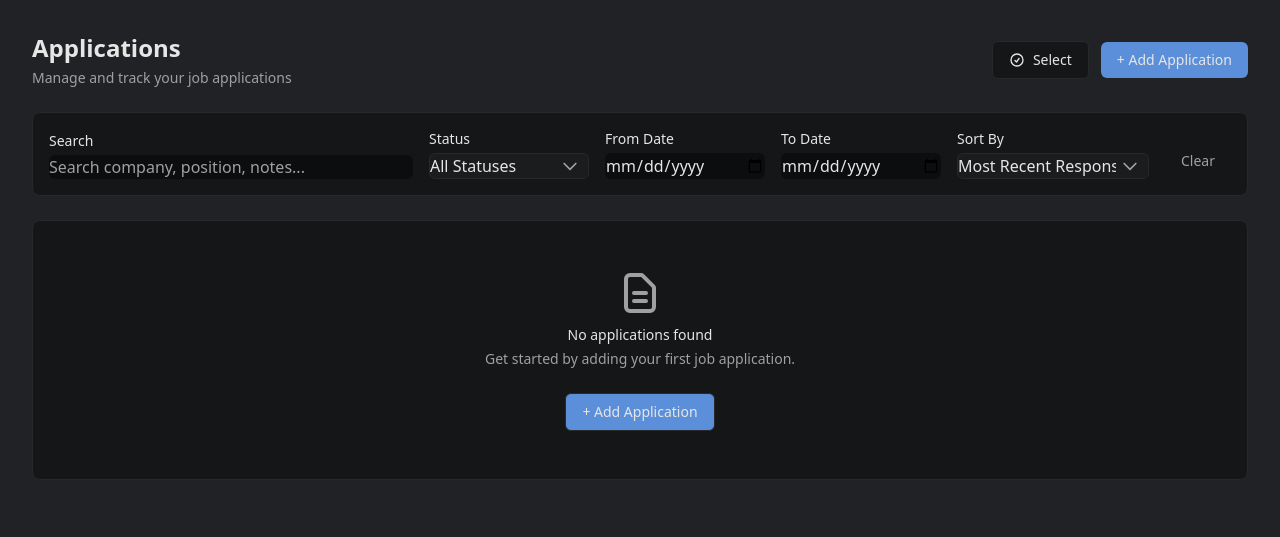
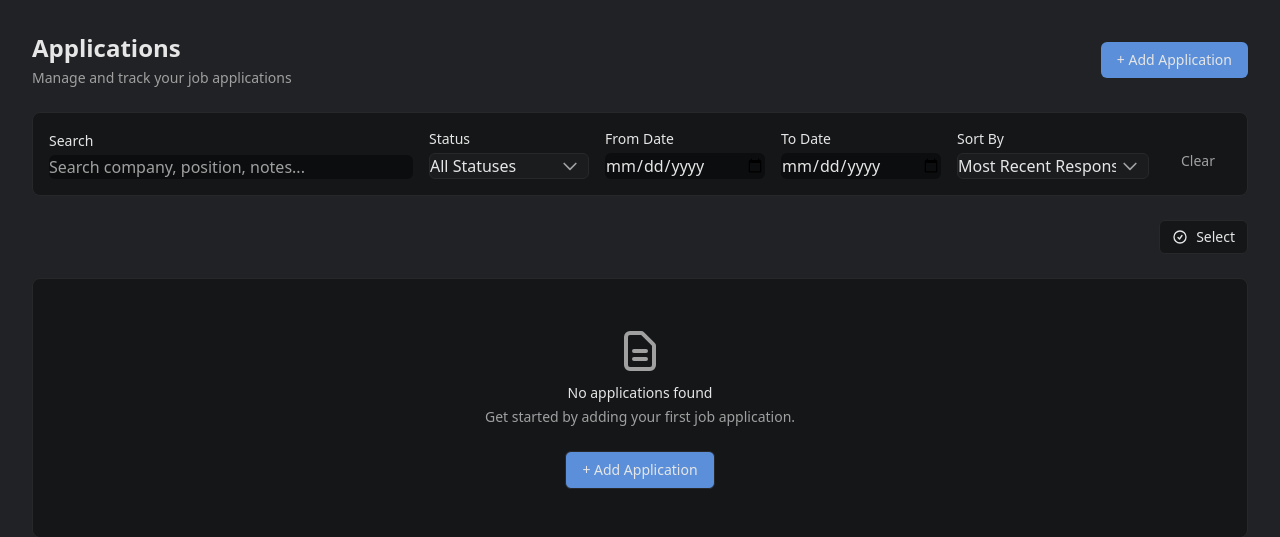
Before and after one commit to esedwards14/JobTracker, a Flask app: page /applications in a window 1280 px wide. Shown: the part 66-603 px from the top of the page. Run offline with Flask 3, Linux system fonts and the light colour scheme; data that the repository does not hold is empty; some libraries are stand-ins or nearby versions.

Commit message:
Move Select button above table and redesign tag dropdown
- Move Select button from page header to right above the applications
  list so it's easier to find
- Restructure tag dropdown: create form now appears at the top with a
  prominent Add button, existing tags listed below
- Fix dark mode border style for new dropdown layout

Co-Authored-By: Claude Opus 4.6 <noreply@anthropic.com>

```diff
--- a/app/templates/base.html
+++ b/app/templates/base.html
@@ -275,7 +275,7 @@
         .dark #bulk-tag-dropdown { background-color: var(--surface) !important; border-color: var(--border) !important; }
         .dark #bulk-status-dropdown button:hover,
         .dark #bulk-tag-dropdown button:hover { background-color: var(--surface-2) !important; }
-        .dark #bulk-tag-dropdown .border-t { border-color: var(--border) !important; }
+        .dark #bulk-tag-dropdown .border-b { border-color: var(--border) !important; }
         .dark #bulk-tag-dropdown input[type="text"] {
             background-color: var(--muted-surface) !important;
             border-color: var(--border) !important;
--- a/app/templates/pages/applications.html
+++ b/app/templates/pages/applications.html
@@ -10,19 +10,10 @@
             <h1 class="text-2xl font-bold text-gray-900">Applications</h1>
             <p class="mt-1 text-sm text-gray-500">Manage and track your job applications</p>
         </div>
-        <div class="flex items-center gap-3">
-            <button id="select-mode-btn" onclick="toggleSelectMode()"
-                    class="inline-flex items-center gap-2 px-4 py-2 border border-gray-300 rounded-md text-sm font-medium text-gray-700 bg-white hover:bg-gray-50 transition-colors">
-                <svg class="w-4 h-4" fill="none" viewBox="0 0 24 24" stroke="currentColor" stroke-width="2">
-                    <path stroke-linecap="round" stroke-linejoin="round" d="M9 12.75L11.25 15 15 9.75M21 12a9 9 0 11-18 0 9 9 0 0118 0z" />
-                </svg>
-                <span id="select-mode-label">Select</span>
-            </button>
-            <a href="{{ url_for('views.new_application') }}"
-               class="bg-indigo-600 text-white px-4 py-2 rounded-md text-sm font-medium hover:bg-indigo-700">
-                + Add Application
-            </a>
-        </div>
+        <a href="{{ url_for('views.new_application') }}"
+           class="bg-indigo-600 text-white px-4 py-2 rounded-md text-sm font-medium hover:bg-indigo-700">
+            + Add Application
+        </a>
     </div>
 
     <!-- Filters -->
@@ -97,6 +88,17 @@
         </form>
     </div>
 
+    <!-- Select mode toggle -->
+    <div class="flex justify-end">
+        <button id="select-mode-btn" onclick="toggleSelectMode()"
+                class="inline-flex items-center gap-2 px-3 py-1.5 border border-gray-300 rounded-md text-sm font-medium text-gray-700 bg-white hover:bg-gray-50 transition-colors">
+            <svg class="w-4 h-4" fill="none" viewBox="0 0 24 24" stroke="currentColor" stroke-width="2">
+                <path stroke-linecap="round" stroke-linejoin="round" d="M9 12.75L11.25 15 15 9.75M21 12a9 9 0 11-18 0 9 9 0 0118 0z" />
+            </svg>
+            <span id="select-mode-label">Select</span>
+        </button>
+    </div>
+
     <!-- Applications list -->
     <div id="applications-list" class="pb-16"
          hx-get="{{ url_for('views.applications_list_partial') }}"
--- a/app/templates/partials/applications_list.html
+++ b/app/templates/partials/applications_list.html
@@ -174,23 +174,24 @@
                     <path stroke-linecap="round" stroke-linejoin="round" d="M19 9l-7 7-7-7" />
                 </svg>
             </button>
-            <div id="bulk-tag-dropdown" class="hidden absolute bottom-full mb-2 left-0 bg-white border border-gray-200 rounded-lg shadow-lg py-1 min-w-[240px]">
-                <div id="bulk-tag-list" class="max-h-48 overflow-y-auto">
-                    <p class="px-3 py-2 text-xs text-gray-400">Loading tags...</p>
-                </div>
-                <div class="border-t border-gray-200 px-3 py-2">
+            <div id="bulk-tag-dropdown" class="hidden absolute bottom-full mb-2 left-0 bg-white border border-gray-200 rounded-lg shadow-lg min-w-[260px]">
+                <div class="px-3 py-2.5 border-b border-gray-200">
+                    <p class="text-xs font-medium text-gray-500 uppercase tracking-wider mb-2">Create new tag</p>
                     <form onsubmit="bulkSelect.createTag(event)" class="flex items-center gap-2">
                         <input type="color" id="new-tag-color" value="#6B7280"
-                               class="w-6 h-6 rounded cursor-pointer border-0 p-0"
+                               class="w-7 h-7 rounded cursor-pointer border-0 p-0 flex-shrink-0"
                                title="Tag color">
-                        <input type="text" id="new-tag-name" placeholder="New tag name..."
-                               class="flex-1 text-sm border border-gray-300 rounded px-2 py-1 min-w-0"
+                        <input type="text" id="new-tag-name" placeholder="Tag name..."
+                               class="flex-1 text-sm border border-gray-300 rounded-md px-2.5 py-1.5 min-w-0"
                                maxlength="100" required>
                         <button type="submit"
-                                class="text-sm font-medium text-indigo-600 hover:text-indigo-800 whitespace-nowrap">
+                                class="px-2.5 py-1.5 text-sm font-medium text-white bg-indigo-600 hover:bg-indigo-700 rounded-md whitespace-nowrap">
                             Add
                         </button>
                     </form>
+                </div>
+                <div id="bulk-tag-list" class="max-h-48 overflow-y-auto py-1">
+                    <p class="px-3 py-2 text-xs text-gray-400">Loading tags...</p>
                 </div>
             </div>
         </div>
@@ -400,7 +401,7 @@ const bulkSelect = {
                     </button>`
                 ).join('');
             } else {
-                list.innerHTML = '<p class="px-3 py-2 text-xs text-gray-400">No tags yet — create one below</p>';
+                list.innerHTML = '<p class="px-3 py-2 text-xs text-gray-400">No tags yet — create one above</p>';
             }
         } catch (e) {
             console.error('Failed to load tags:', e);
```
